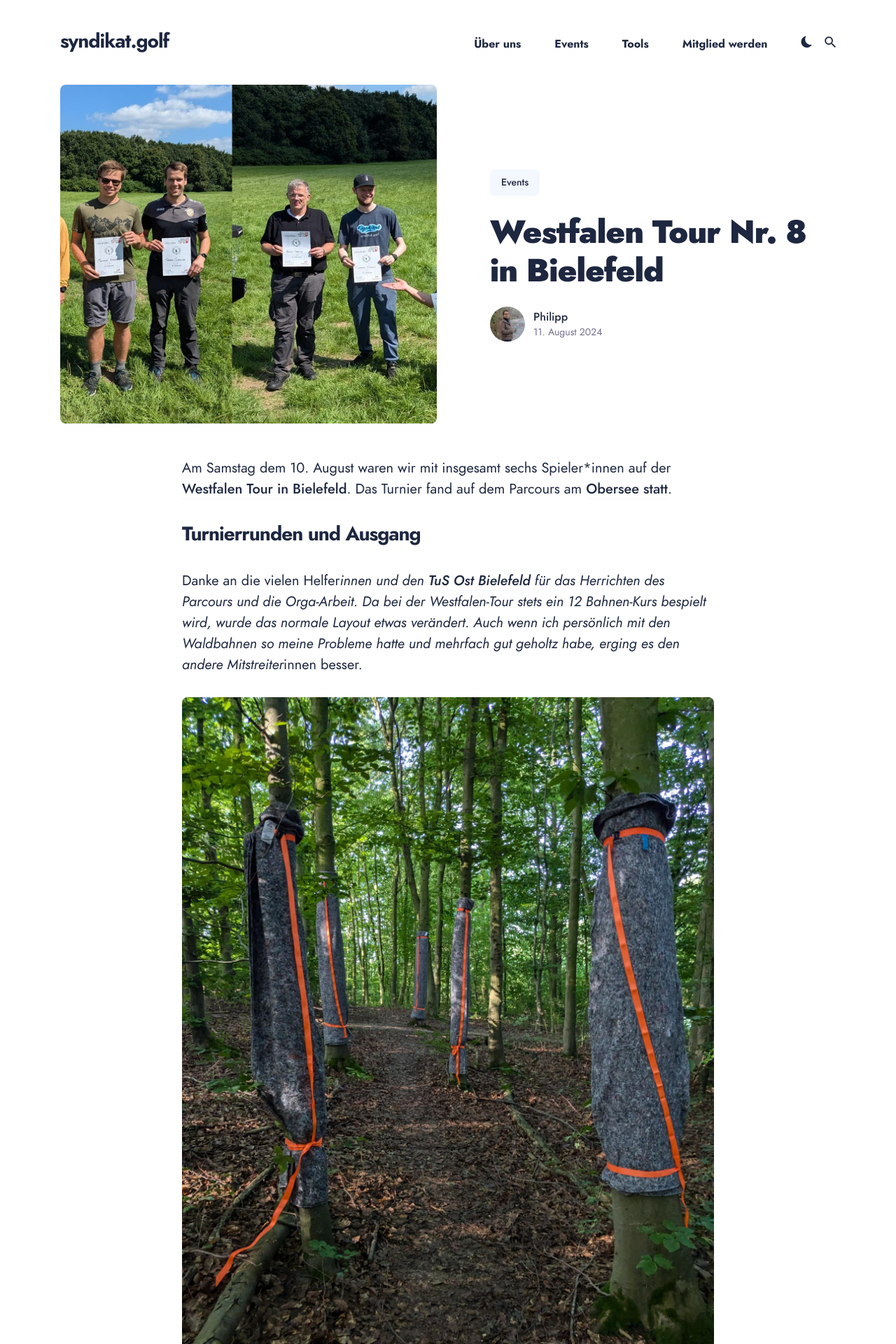
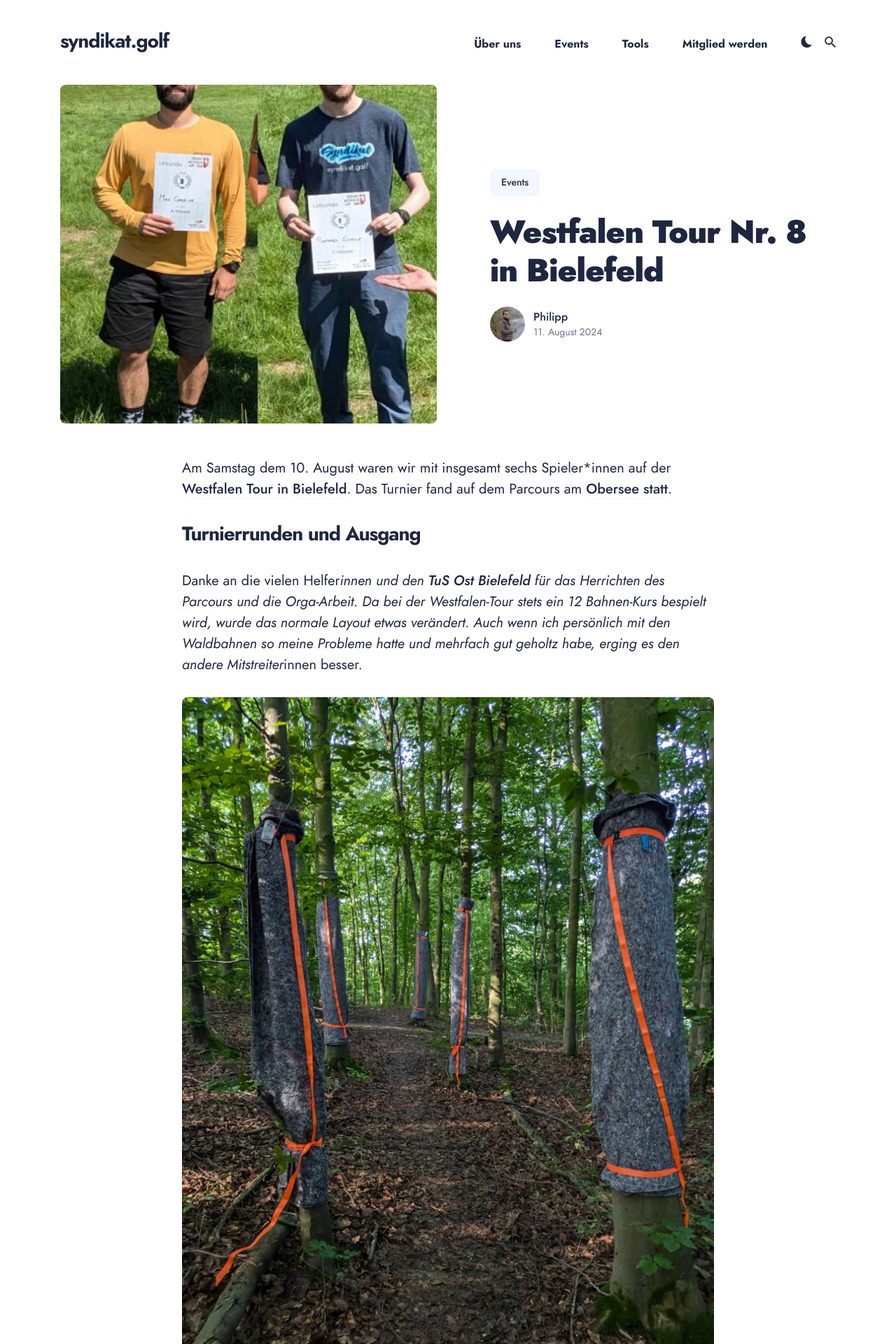
Before and after one commit to maxgreive/syndikat-web, a Jekyll site: the page built from _posts/2024-08-11-WT-Bielefeld.md, in a window 1280 px wide. Shown: the top 1920 px of the page at 70% size. Built offline with Jekyll 4.4.1, drawn with Linux system fonts in a browser that asks for light colours; some web fonts are replaced.

Commit message:
modified picture in post

```diff
--- a/_posts/2024-08-11-WT-Bielefeld.md
+++ b/_posts/2024-08-11-WT-Bielefeld.md
@@ -1,7 +1,7 @@
 ---
 layout: post
 title: "Westfalen Tour Nr. 8 in Bielefeld"
-image: /assets/images/posts/24_wt8_winners.jpg
+image: /assets/images/posts/24_wt8_zoom.jpg
 thumbnail: /assets/images/posts/thumbnails/24_wt8_trees.jpeg
 tags: events
 author:
```
Also changed, not shown: assets/images/posts/24_wt8_zoom.jpg (added).
